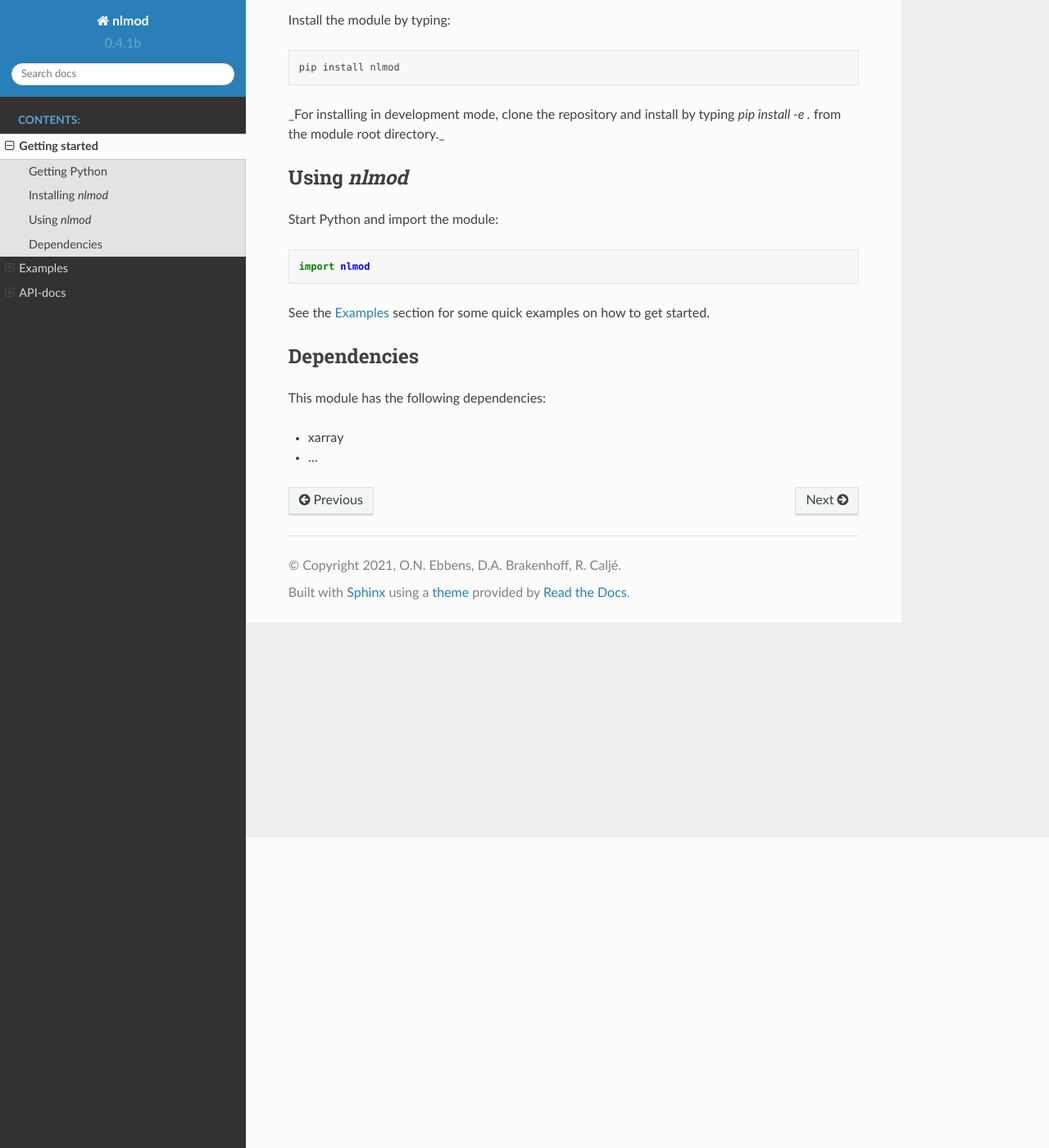
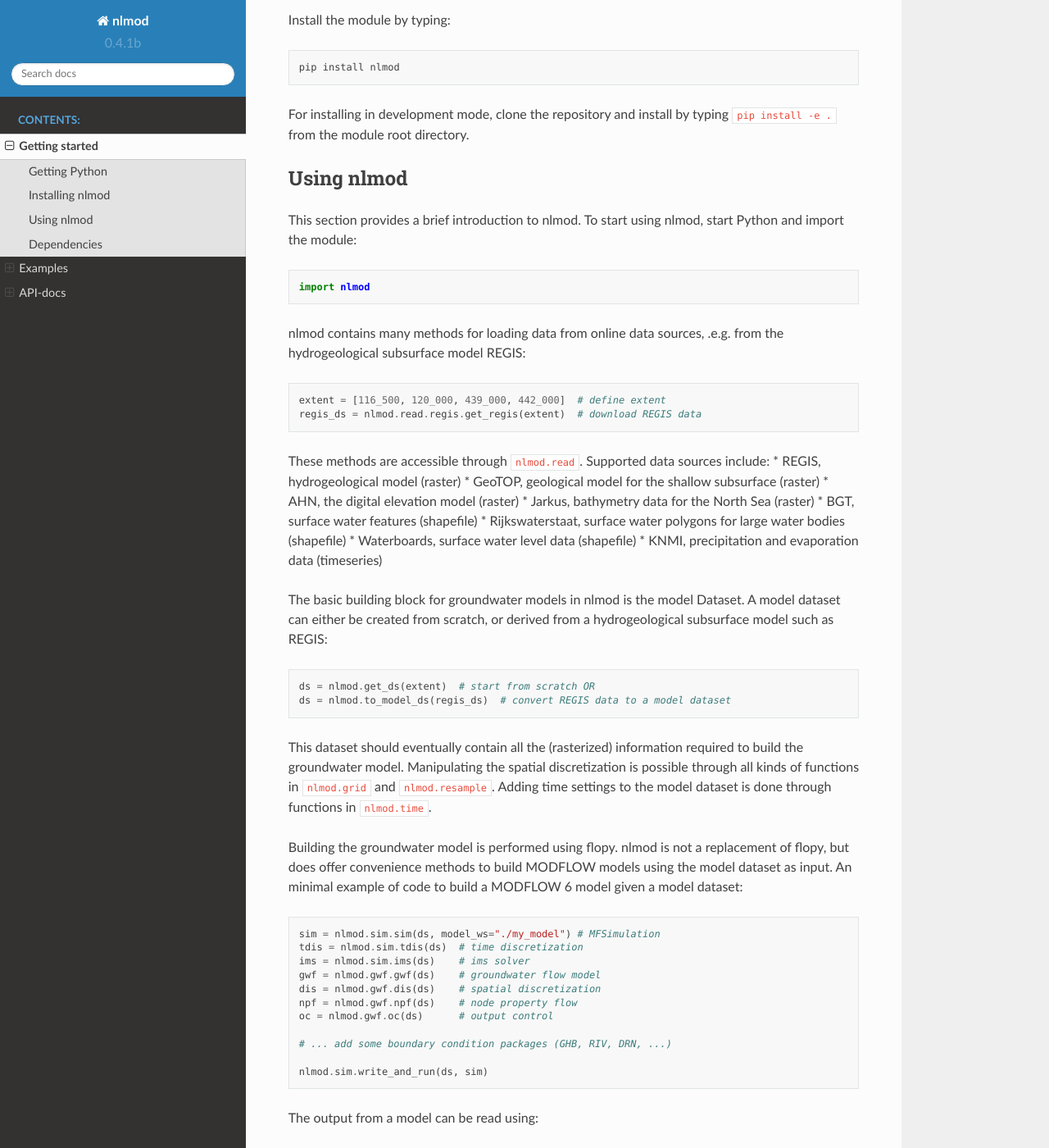
Before and after one commit to gwmod/nlmod, a Sphinx documentation site: the page built from docs/getting_started.rst, in a window 1280 px wide and 1400 px high, scrolled down 379 px. Shown: the whole window at 82% size. Built offline with Sphinx 7.4.7 and the Read the Docs theme 2.0.0, drawn with Linux system fonts in a browser that asks for light colours; some of the changed text lies outside the part shown.

Commit message:
update docs improve notebook titles remove some unneeded dependencies from setup.py

```diff
--- a/docs/examples.rst
+++ b/docs/examples.rst
@@ -1,7 +1,7 @@
 ========
 Examples
 ========
-This page lists examples that are available as Jupyter Notebooks.
+The following examples are available as Jupyter Notebooks.
 
 .. toctree::
   :maxdepth: 1
--- a/docs/getting_started.rst
+++ b/docs/getting_started.rst
@@ -1,36 +1,110 @@
 ===============
 Getting Started
 ===============
-On this page you will find all the information to get started with `nlmod`.
+On this page you will find information on how to get started with nlmod.
 
 Getting Python
 --------------
-To install `nlmod`, a working version of Python 3.7 or higher has to be
+To install nlmod, a working version of Python 3.7 or higher has to be
 installed on your computer. We recommend using the
 `Anaconda Distribution <https://www.continuum.io/downloads>`_
 of Python.
 
-Installing `nlmod`
-------------------
+Installing nlmod
+----------------
 Install the module by typing::
 
     pip install nlmod
 
 
-_For installing in development mode, clone the repository and install by
-typing `pip install -e .` from the module root directory._
+For installing in development mode, clone the repository and install by
+typing ``pip install -e .`` from the module root directory.
 
-Using `nlmod`
--------------
-Start Python and import the module::
+Using nlmod
+-----------
+This section provides a brief introduction to nlmod. To start using nlmod,
+start Python and import the module::
 
     import nlmod
 
-See the :ref:`examples` section for some quick examples on how to get started.
+nlmod contains many methods for loading data from online data sources, .e.g.
+from the hydrogeological subsurface model REGIS::
+
+    extent = [116_500, 120_000, 439_000, 442_000]  # define extent
+    regis_ds = nlmod.read.regis.get_regis(extent)  # download REGIS data
+
+These methods are accessible through ``nlmod.read``. Supported data sources include:
+* REGIS, hydrogeological model (raster)
+* GeoTOP, geological model for the shallow subsurface (raster)
+* AHN, the digital elevation model (raster)
+* Jarkus, bathymetry data for the North Sea (raster)
+* BGT, surface water features (shapefile)
+* Rijkswaterstaat, surface water polygons for large water bodies (shapefile)
+* Waterboards, surface water level data (shapefile)
+* KNMI, precipitation and evaporation data (timeseries)
+
+The basic building block for groundwater models in nlmod is the model Dataset.
+A model dataset can either be created from scratch, or derived from a
+hydrogeological subsurface model such as REGIS::
+
+    ds = nlmod.get_ds(extent)  # start from scratch OR
+    ds = nlmod.to_model_ds(regis_ds)  # convert REGIS data to a model dataset
+
+This dataset should eventually contain all the (rasterized) information
+required to build the groundwater model. Manipulating the spatial
+discretization is possible through all kinds of functions in ``nlmod.grid`` and
+``nlmod.resample``. Adding time settings to the model dataset is done
+through functions in ``nlmod.time``.
+
+Building the groundwater model is performed using flopy. nlmod is not a
+replacement of flopy, but does offer convenience methods to build MODFLOW
+models using the model dataset as input. An minimal example of code to build a
+MODFLOW 6 model given a model dataset::
+
+    sim = nlmod.sim.sim(ds, model_ws="./my_model") # MFSimulation
+    tdis = nlmod.sim.tdis(ds)  # time discretization
+    ims = nlmod.sim.ims(ds)    # ims solver
+    gwf = nlmod.gwf.gwf(ds)    # groundwater flow model
+    dis = nlmod.gwf.dis(ds)    # spatial discretization
+    npf = nlmod.gwf.npf(ds)    # node property flow
+    oc = nlmod.gwf.oc(ds)      # output control
+
+    # ... add some boundary condition packages (GHB, RIV, DRN, ...)
+
+    nlmod.sim.write_and_run(ds, sim)
+
+The output from a model can be read using::
+
+    head = nlmod.gwf.output(ds)
+
+And plotting the mean head in the top model layer::
+
+    nlmod.plot.data_array(head.sel(layer=0).mean("time"))
+
+This was a very brief overview of some of the features in nlmod. There is a lot
+more to discover, so we recommend taking a look at :ref:`examples` section for
+more detailed examples.
 
 Dependencies
 ------------
-This module has the following dependencies:
+
+This module has the following dependencies that should be installed
+automatically when installing nlmod. If you run into any trouble with any of
+these packages during installation, refer to
+`this page <https://github.com/ArtesiaWater/hydropandas#dependencies>`_ for
+potential solutions.
 
 - xarray
-- ...
+- geopandas
+- shapely
+- flopy
+- rasterio
+- rioxarray
+- affine
+- owslib
+- netcdf4
+- mfpymake
+- hydropandas
+- dask
+- colorama
+- matplotlib
--- a/setup.py
+++ b/setup.py
@@ -40,9 +40,6 @@
         "hydropandas>=0.3.0",
         "shapely>=1.8.0",
         "netcdf4>=1.5.7",
-        "pyshp>=2.1.3",
-        "rtree>=0.9.7",
-        "openpyxl>=3.0.7",
         "matplotlib",
         "dask",
         "colorama",
```
Also changed, not shown: docs/index.rst (+12 -1 lines), docs/examples/00_model_from_scratch.ipynb, docs/examples/01_basic_model.ipynb, docs/examples/02_surface_water.ipynb, docs/examples/03_local_grid_refinement.ipynb, docs/examples/05_caching.ipynb, docs/examples/07_resampling.ipynb, docs/examples/08_gis.ipynb, docs/examples/09_schoonhoven.ipynb, docs/examples/10_modpath.ipynb, docs/examples/11_grid_rotation.ipynb, docs/examples/12_layer_generation.ipynb, docs/examples/13_plot_methods.ipynb, docs/examples/14_stromingen_example.ipynb.
